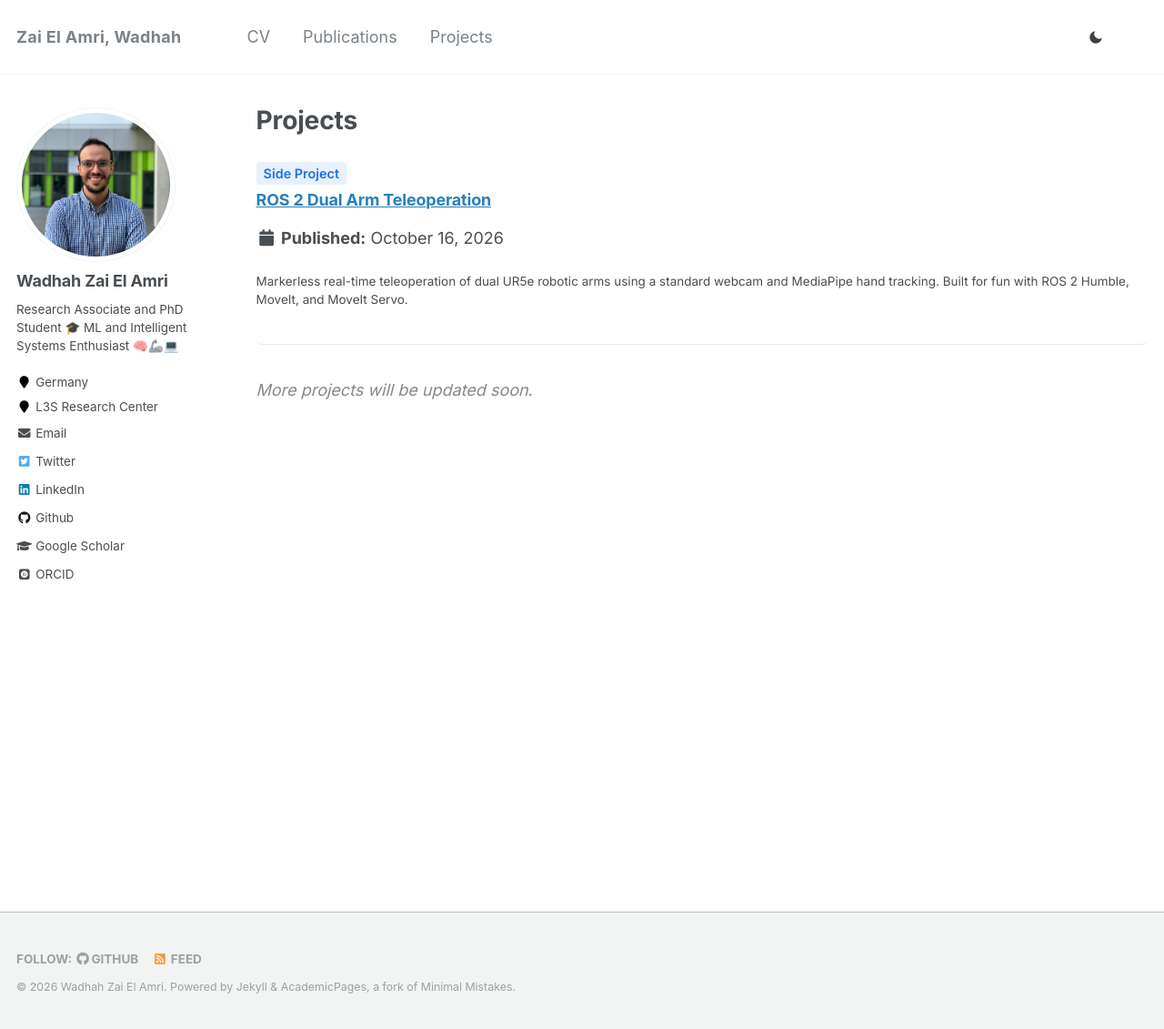
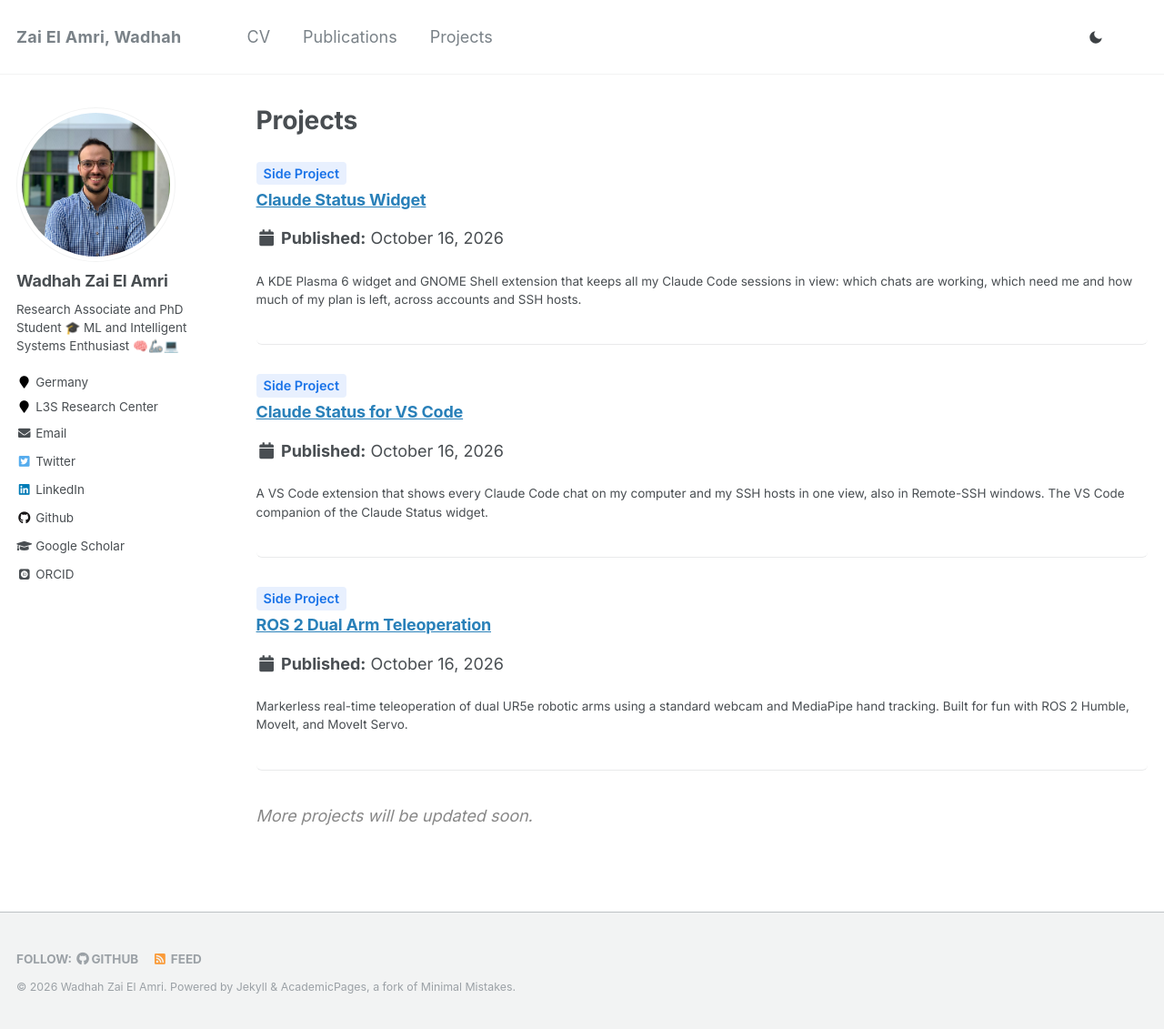
Before and after one commit to wzaielamri/wzaielamri.github.io, a Jekyll site: the page built from _pages/projects.html, in a window 1280 px wide and 1131 px high. Shown: the whole window at 91% size. Built offline with Jekyll 4.4.1, drawn with Linux system fonts in a browser that asks for light colours; some web fonts are replaced.

Commit message:
Refactor code structure and remove redundant sections for improved readability and maintainability

```diff
--- a/_pages/projects.html
+++ b/_pages/projects.html
@@ -8,7 +8,9 @@ author_profile: true
 {% include base_path %}
 
 
-{% for post in site.projects reversed %}
+{% comment %}Each project's `order:` front matter sets its place, lowest first.{% endcomment %}
+{% assign projects = site.projects | sort: "order" %}
+{% for post in projects %}
   {% include archive-single.html %}
 {% endfor %}
 
--- /dev/null
+++ b/_projects/claude_status_vscode.md
@@ -0,0 +1,38 @@
+---
+title: "Claude Status for VS Code"
+excerpt: "A VS Code extension that shows every Claude Code chat on my computer and my SSH hosts in one view, also in Remote-SSH windows. The VS Code companion of the Claude Status widget."
+collection: projects
+project_type: 'side_project'
+order: 2
+---
+
+The VS Code companion of the [Claude Status widget](/projects/claude_status_widget/). Every Claude Code chat running on this computer and on my SSH hosts, in one VS Code view: which ones need me, which are working, plan usage, subagents, recent chats, and Clawd, the animated pet who acts it all out.
+
+<p align="center"><img src="/assets/images/projects/claude_status_vscode/view-dark.png" alt="The Claude Status view in a dark theme: Clawd above &quot;1 chat needs you&quot;, an account with three chats, its pets and plan usage bars, and an SSH host" width="300">&nbsp;<img src="/assets/images/projects/claude_status_vscode/view-light.png" alt="The same view in a light theme" width="300"></p>
+
+**GitHub:** [wzaielamri/claude-status-vscode](https://github.com/wzaielamri/claude-status-vscode)
+
+## What it does
+
+- **Every chat**, grouped by account: waiting for you, working, your turn or finished; background jobs and the subagents a chat runs too
+- **Plan usage**: the 5-hour and weekly limits of each account with their reset times, plus today's and this week's tokens
+- **Your side, also over Remote-SSH**: the extension always runs on your own computer, so one view shows your local chats and the server's side by side, whichever machine the window is connected to
+- **Open a chat** with one click, on the machine it runs on; a chat already running in one of the window's terminals is brought to the front
+- **Status bar** with how many chats need you and the 5-hour usage
+- **Notifications** and sounds when a chat needs you or finishes a long turn
+
+It also opens as a wide editor tab:
+
+<p align="center"><img src="/assets/images/projects/claude_status_vscode/editor-tab.png" alt="The view opened as a wide editor tab" width="640" style="max-width:100%;height:auto"></p>
+
+## Stack
+
+- **TypeScript**: the extension, bundled with esbuild
+- **Preact**: the webview UI
+- **Python** (3.7+): the backend shared with the Claude Status widget, also run over `ssh` on remote hosts with nothing installed there
+
+## Privacy
+
+Nothing leaves the computer except the `ssh` connections to the hosts you pick. There is no telemetry, and the view loads nothing from the internet.
+
+*An independent project: not affiliated with or endorsed by Anthropic.*
--- /dev/null
+++ b/_projects/claude_status_widget.md
@@ -0,0 +1,41 @@
+---
+title: "Claude Status Widget"
+excerpt: "A KDE Plasma 6 widget and GNOME Shell extension that keeps all my Claude Code sessions in view: which chats are working, which need me and how much of my plan is left, across accounts and SSH hosts."
+collection: projects
+project_type: 'side_project'
+order: 1
+---
+
+A KDE Plasma 6 widget and GNOME Shell extension that keeps all my Claude Code sessions in view. With several sessions running across different profiles and machines, one glance at the panel tells me which chats need me, which are working and how much of my plan is left. Built to make my own day-to-day work easier.
+
+<p align="center"><img src="/assets/images/projects/claude_status_widget/popup-light.png" alt="The Claude Status popup: a big Clawd says one chat needs you; below, each account shows its chats as pets, plan usage bars, token totals and its sessions" width="48%">&nbsp;<img src="/assets/images/projects/claude_status_widget/popup-dark.png" alt="The same popup in a dark theme" width="48%"></p>
+
+**GitHub:** [wzaielamri/claude-status](https://github.com/wzaielamri/claude-status)
+
+## What it does
+
+- **Panel icon** in the state color, with a badge counting the sessions that need you and the 5-hour plan usage next to it
+- **One section per Claude account**: plan usage with reset countdowns, token totals, and every session (terminal, background job or VS Code) with its state, model and context fill
+- **Jump to a session** with one click: Konsole switches to the right tab (or tmux to its pane), VS Code opens the conversation, and background jobs are attached in a terminal
+- Start new chats, stop background sessions and reopen recent chats from the popup
+- **Notifications** with sounds when a session needs you or finishes a long turn
+- **SSH hosts** from `~/.ssh/config` join the dashboard, with nothing installed on the host
+- **A pet for every chat**: an animated Clawd that acts its chat out. It types while the chat works, holds up a warning sign when the chat needs you and sleeps once it's done
+
+<p align="center"><img src="/assets/images/projects/claude_status_widget/pets.gif" alt="Pets reacting: a chat finishes and its pet celebrates, a new chat's pet walks in, and the big Clawd charges up when a usage limit resets" width="500" style="max-width:100%;height:auto"></p>
+
+## Stack
+
+- **QML / KDE Plasma 6**: the panel widget and popup
+- **GJS**: the GNOME Shell extension (GNOME Shell 49+)
+- **Python** (3.7+, standard library only): reads Claude Code's session registry, background jobs and transcripts; the same script runs on SSH hosts
+- **D-Bus and KWin scripts**: switching Konsole tabs and raising windows on Plasma Wayland
+- **SSH ControlMaster**: shared connections, so checks on remote hosts stay quick
+
+## Privacy
+
+The widget only reads the files Claude Code writes. It doesn't call any Anthropic API and sends no data anywhere.
+
+There is also a [VS Code companion](/projects/claude_status_vscode/) built on the same backend.
+
+*An independent project: not affiliated with or endorsed by Anthropic, and written with AI assistance.*
```
Also changed, not shown: _projects/ros2_dual_arm_teleop.md (+1 -0 lines), assets/images/projects/claude_status_vscode/editor-tab.png (added), assets/images/projects/claude_status_vscode/view-dark.png (added), assets/images/projects/claude_status_vscode/view-light.png (added), assets/images/projects/claude_status_widget/pets.gif (added), assets/images/projects/claude_status_widget/popup-dark.png (added), assets/images/projects/claude_status_widget/popup-light.png (added).
